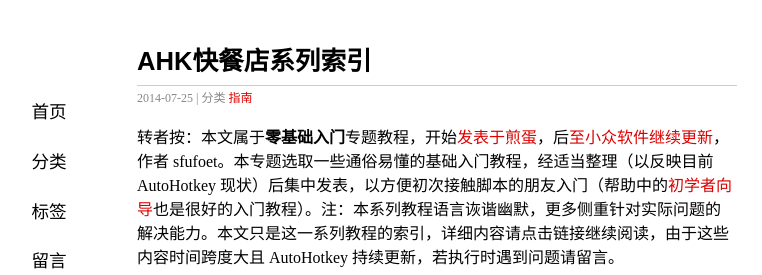
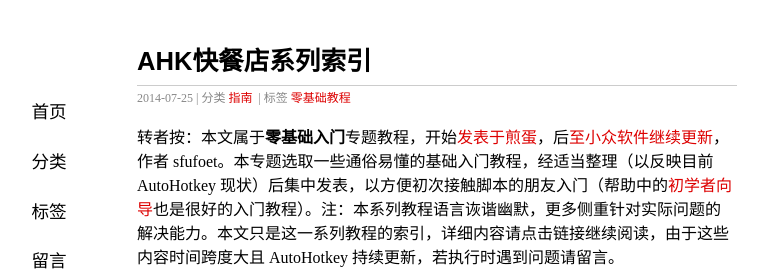
Before and after one commit to amnesiac10/amnesiac10.github.io, a Jekyll site: the page built from _posts/2014-07-26-ahk-fast-food-restaurant.md, in a window 1280 px wide and 900 px high. Shown: the top 275 px of the window, without its empty margins (203-965 px from the left). Built offline with Jekyll 4.4.1, drawn with Linux system fonts in a browser that asks for light colours; Markdown is read by kramdown in place of the engine named in the settings; comment, search, counter and statistics services are not loaded.

Commit message:
Updated the post for 2014-07-26.

```diff
--- a/_posts/2014-07-26-ahk-fast-food-restaurant.md
+++ b/_posts/2014-07-26-ahk-fast-food-restaurant.md
@@ -4,7 +4,7 @@
 title: AHK快餐店系列索引
 thread: 9
 categories: 指南
-tags:
+tags: 零基础教程
 ---
 转者按：本文属于**零基础入门**专题教程，开始[发表于煎蛋](http://jandan.net/2007/10/21/ahk-fast-food-restaurant-advance-notice.html)，后[至小众软件继续更新](http://www.appinn.com/ahk-fast-food-restaurant/)，作者 sfufoet。本专题选取一些通俗易懂的基础入门教程，经适当整理（以反映目前 AutoHotkey 现状）后集中发表，以方便初次接触脚本的朋友入门（帮助中的[初学者向导](http://ahkcn.github.io/docs/Tutorial.htm)也是很好的入门教程）。注：本系列教程语言诙谐幽默，更多侧重针对实际问题的解决能力。本文只是这一系列教程的索引，详细内容请点击链接继续阅读，由于这些内容时间跨度大且 AutoHotkey 持续更新，若执行时遇到问题请留言。
 
```
